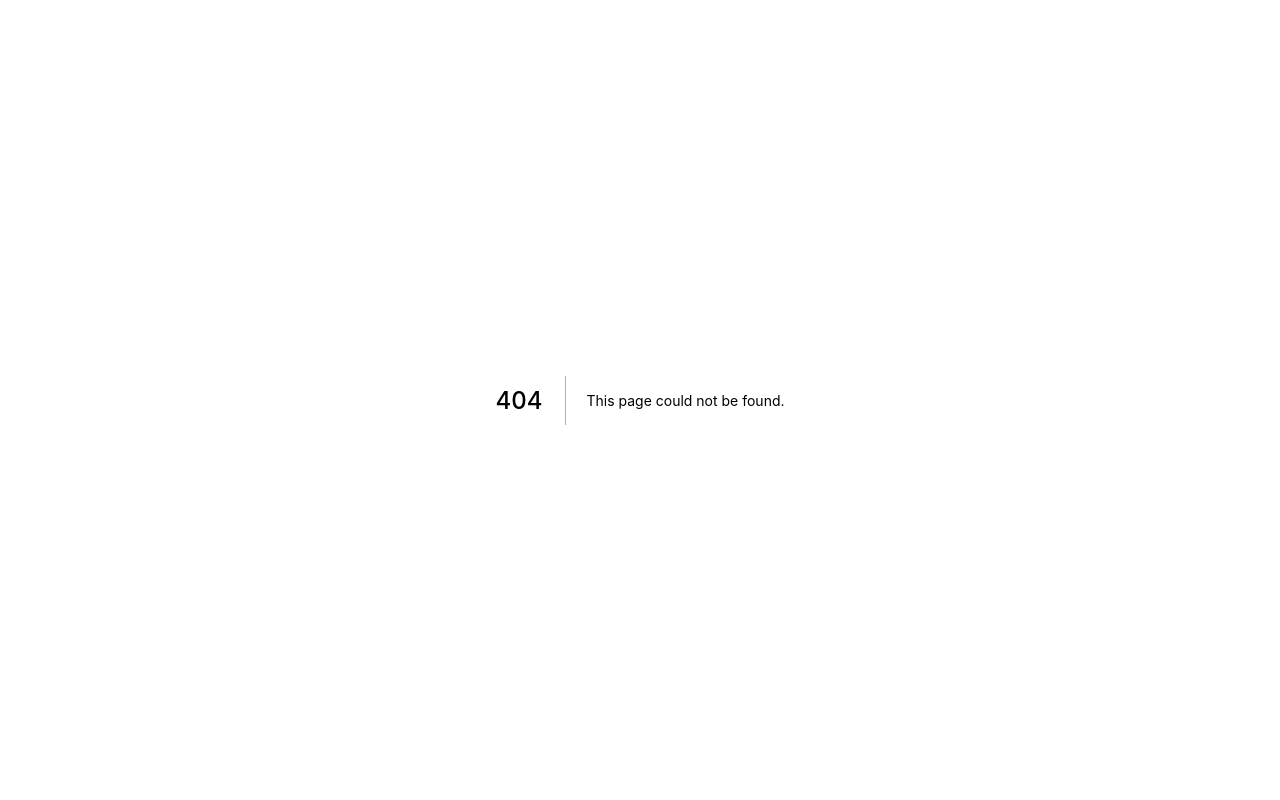
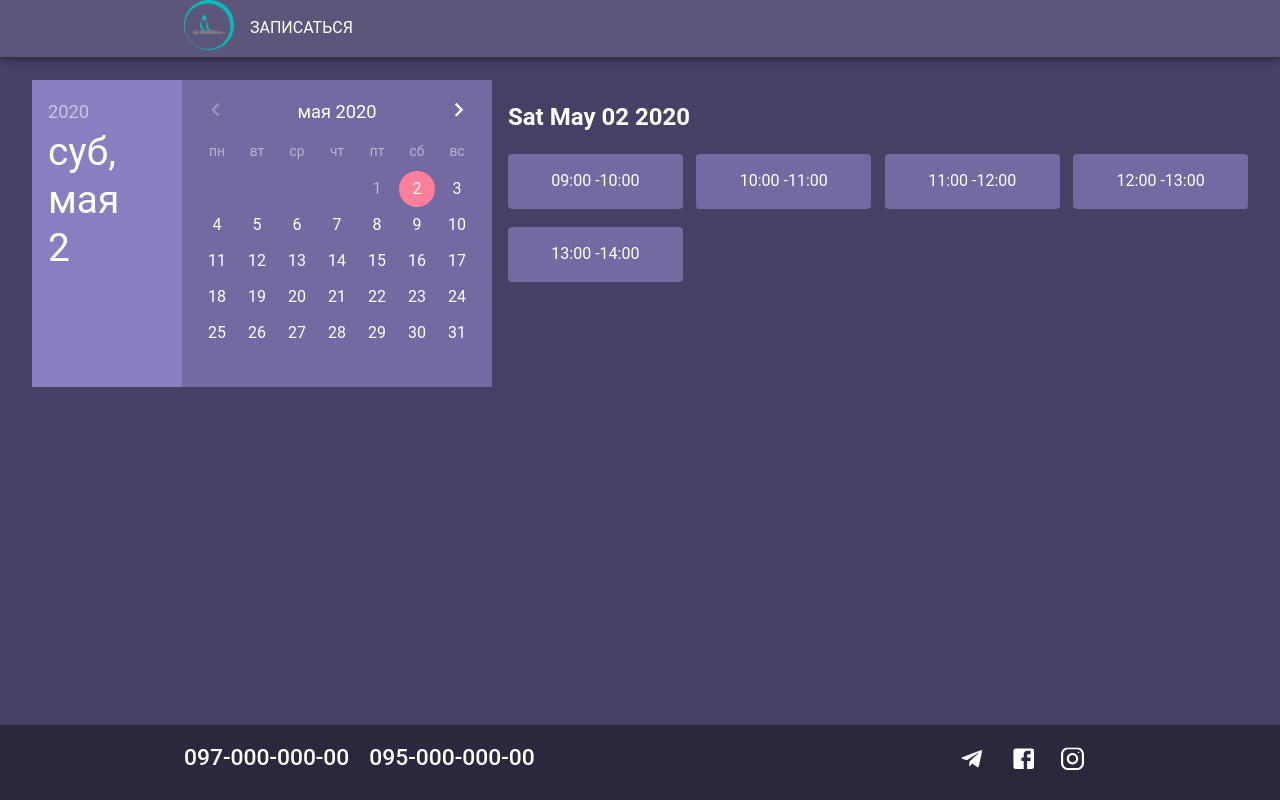
Before and after one commit to t-zander/massage-app-client, a Next.js app: page /appointment in a window 1280 px wide. Before the commit this address had no page. Built offline with nearby package versions, Linux system fonts and the light colour scheme; a web font is replaced by a local one.

Commit message:
added time periods component with mock data;

```diff
--- /dev/null
+++ b/components/AvailableTimeForDate/AvailableTimeForDate.tsx
@@ -0,0 +1,71 @@
+import React, { FC, useState } from 'react';
+import { Box, Card, CardContent } from '@material-ui/core';
+import { addHours, format } from 'date-fns';
+import { makeStyles } from '@material-ui/styles';
+import { Theme } from '@material-ui/core/styles';
+import { cardShadow } from '../../customTheme';
+
+interface AvailableTimeForDateProps {
+  selectedDate: Date;
+}
+
+const getMockAvailableTimes = () => {
+  const today = new Date();
+  const startDayTime = new Date(
+    today.getFullYear(),
+    today.getMonth(),
+    today.getDay(),
+    9,
+    0
+  );
+
+  return Array.from(Array(5).keys()).map((_, index) => ({
+    _id: index,
+    startDateTime: addHours(startDayTime, index),
+    endDateTime: addHours(startDayTime, index + 1)
+  }));
+};
+
+const useStyles = makeStyles((theme: Theme) => ({
+  timePeriodsContainer: {
+    display: 'grid',
+    gridTemplateColumns: 'repeat(auto-fill, minmax(150px, 1fr))',
+    columnGap: theme.typography.pxToRem(12),
+    rowGap: theme.typography.pxToRem(16)
+  },
+  timePeriodContainer: {
+    textAlign: 'center',
+    boxShadow: 'none',
+    '&:hover': {
+      cursor: 'pointer',
+      boxShadow: cardShadow
+    }
+  }
+}));
+
+const AvailableTimeForDate: FC<AvailableTimeForDateProps> = ({
+  selectedDate
+}) => {
+  const classes = useStyles();
+  const [availableTimePeriods, setAvailableTimePeriods] = useState(
+    getMockAvailableTimes
+  );
+
+  return (
+    <Box marginLeft={2} flexGrow={1}>
+      <h2>{selectedDate.toDateString()}</h2>
+      <Box className={classes.timePeriodsContainer}>
+        {availableTimePeriods.map((timePeriod, index) => (
+          <Card key={index} className={classes.timePeriodContainer}>
+            <CardContent style={{ padding: 16 }}>
+              {format(timePeriod.startDateTime, 'HH:mm')} -
+              {format(timePeriod.endDateTime, 'HH:mm')}
+            </CardContent>
+          </Card>
+        ))}
+      </Box>
+    </Box>
+  );
+};
+
+export default AvailableTimeForDate;
--- a/components/Layout/Layout.tsx
+++ b/components/Layout/Layout.tsx
@@ -1,24 +1,24 @@
-import { Drawer, IconButton, Theme, Box } from "@material-ui/core";
-import CloseMenuIcon from "@material-ui/icons/Close";
-import { makeStyles } from "@material-ui/styles";
-import React, { FC, ReactElement, useState } from "react";
-import Footer from "../Footer/Footer";
-import Navbar from "../Navbar/Navbar";
-import NavbarLink from "../Navbar/NavbarLink/NavbarLink";
+import { Drawer, IconButton, Theme, Box } from '@material-ui/core';
+import CloseMenuIcon from '@material-ui/icons/Close';
+import { makeStyles } from '@material-ui/styles';
+import React, { FC, ReactElement, useState } from 'react';
+import Footer from '../Footer/Footer';
+import Navbar from '../Navbar/Navbar';
+import NavbarLink from '../Navbar/NavbarLink/NavbarLink';
 
 const useStyles = makeStyles((theme: Theme) => ({
   closeIcon: {
-    alignSelf: "flex-end"
+    alignSelf: 'flex-end'
   },
   content: {
     flexGrow: 1,
-    display: "flex",
-    flexDirection: "column"
+    display: 'flex',
+    flexDirection: 'column'
   },
   navbarContent: {
     // padding: theme.spacing(2),
-    display: "flex",
-    flexDirection: "column"
+    display: 'flex',
+    flexDirection: 'column'
   }
 }));
 
@@ -40,8 +40,8 @@ const Layout: FC<LayoutProps> = ({ children, backgroundUrl }) => {
   };
 
   return (
-    <div>
-      {/*<Drawer variant="temporary" open={isDrawerOpen} onClose={onCloseDrawer}>
+    <Box display="flex" flexDirection="column" minHeight="100vh">
+      <Drawer variant="temporary" open={isDrawerOpen} onClose={onCloseDrawer}>
         <div className={classes.navbarContent}>
           <IconButton
             color="inherit"
@@ -53,20 +53,14 @@ const Layout: FC<LayoutProps> = ({ children, backgroundUrl }) => {
           <NavbarLink href="/">
             <img alt="logo" src="/img/logo_223x223.png" />
           </NavbarLink>
-          <hr style={{ width: "100%" }} />
+          <hr style={{ width: '100%' }} />
           <NavbarLink href="/check-in">Записаться</NavbarLink>
-          <hr style={{ width: "100%" }} />
-          <NavbarLink href="/about-me">Обо мне</NavbarLink>
-          <hr style={{ width: "100%" }} />
-          <NavbarLink href="/feedback">Отзывы</NavbarLink>
-          <hr style={{ width: "100%" }} />
         </div>
       </Drawer>
-      <Navbar onOpenDrawer={onOpenDrawer} />*/}
-
+      <Navbar onOpenDrawer={onOpenDrawer} />
       <Box className={classes.content}>{children}</Box>
       <Footer />
-    </div>
+    </Box>
   );
 };
 
--- /dev/null
+++ b/components/MuiStaticCalendarWrapper/MuiStaticCalendarWrapper.tsx
@@ -0,0 +1,19 @@
+import React, { FC } from 'react';
+import { Box } from '@material-ui/core';
+import { MuiPickersUtilsProvider } from '@material-ui/pickers';
+import DateFnsUtils from '@date-io/date-fns';
+import ruLocale from 'date-fns/locale/ru';
+
+interface MuiPickerWrapperProps {}
+
+const MuiStaticCalendarWrapper: FC = ({ children }) => {
+  return (
+    <Box maxWidth={460}>
+      <MuiPickersUtilsProvider utils={DateFnsUtils} locale={ruLocale}>
+        {children}
+      </MuiPickersUtilsProvider>
+    </Box>
+  );
+};
+
+export default MuiStaticCalendarWrapper;
--- a/components/Navbar/Navbar.tsx
+++ b/components/Navbar/Navbar.tsx
@@ -1,25 +1,33 @@
-import { Container, Hidden, IconButton, Theme } from "@material-ui/core";
-import MenuIcon from "@material-ui/icons/Menu";
-import { makeStyles } from "@material-ui/styles";
-import React, { FC } from "react";
-import NavbarLink from "./NavbarLink/NavbarLink";
+import {
+  AppBar,
+  Container,
+  Hidden,
+  IconButton,
+  Theme
+} from '@material-ui/core';
+import MenuIcon from '@material-ui/icons/Menu';
+import { makeStyles } from '@material-ui/styles';
+import React, { FC } from 'react';
+import NavbarLink from './NavbarLink/NavbarLink';
+import clsx from 'clsx';
 
 const useStyles = makeStyles((theme: Theme) => ({
   header: {
     padding: theme.spacing(2, 0),
-    position: "relative"
+    position: 'relative'
   },
   logo: {
     maxWidth: 50
   },
   container: {
-    display: "flex",
-    justifyContent: "space-between",
-    alignItems: "center",
-    marginBottom: theme.spacing(1)
+    display: 'flex',
+    alignItems: 'center'
   },
   menuButton: {
-    position: "absolute"
+    position: 'absolute'
+  },
+  navItem: {
+    marginRight: theme.spacing(2)
   }
 }));
 
@@ -43,18 +51,21 @@ const Navbar: FC<NavBarProps> = ({ onOpenDrawer }) => {
       </Hidden>
 
       <Hidden smDown implementation="css">
+        <AppBar color="secondary">
           <Container className={classes.container} maxWidth="md">
             <NavbarLink href="/">
               <img
                 alt="logo"
                 src="/img/logo_223x223.png"
-              className={classes.logo}
+                className={clsx(classes.navItem, classes.logo)}
               />
             </NavbarLink>
-          <NavbarLink href="/check-in">Записаться</NavbarLink>
-          <NavbarLink href="/about-me">Обо мне</NavbarLink>
-          <NavbarLink href="/feedback">Отзывы</NavbarLink>
+
+            <NavbarLink href="/appointment" className={classes.navItem}>
+              Записаться
+            </NavbarLink>
           </Container>
+        </AppBar>
       </Hidden>
     </header>
   );
--- a/components/Navbar/NavbarLink/NavbarLink.tsx
+++ b/components/Navbar/NavbarLink/NavbarLink.tsx
@@ -1,17 +1,18 @@
-import React, { ReactElement } from "react";
-import { Link, Theme } from "@material-ui/core";
-import NextLink from "next/link";
-import { makeStyles } from "@material-ui/styles";
+import React, { ReactElement } from 'react';
+import { Link, Theme } from '@material-ui/core';
+import NextLink from 'next/link';
+import { makeStyles } from '@material-ui/styles';
+import clsx from 'clsx';
 
 const useStyles = makeStyles((theme: Theme) => ({
   root: {
-    transition: "color .4s",
+    transition: 'color .4s',
     color: theme.palette.primary.contrastText,
-    textTransform: "uppercase",
-    "&:hover": {
-      cursor: "pointer",
+    textTransform: 'uppercase',
+    '&:hover': {
+      cursor: 'pointer',
       color: theme.palette.primary.main,
-      textDecoration: "none"
+      textDecoration: 'none'
     }
   }
 }));
@@ -19,16 +20,19 @@ const useStyles = makeStyles((theme: Theme) => ({
 interface NavbarLinkProps {
   href: string;
   children: ReactElement | string;
+  className?: string;
 }
 
-const NavbarLink: React.FC<NavbarLinkProps> = ({ href, children }) => {
+const NavbarLink: React.FC<NavbarLinkProps> = ({
+  href,
+  children,
+  className
+}) => {
   const classes = useStyles();
 
   return (
-    <NextLink href={href}>
-      <Link className={classes.root} href={href}>
-        {children}
-      </Link>
+    <NextLink href={href} passHref>
+      <Link className={clsx(classes.root, className)}>{children}</Link>
     </NextLink>
   );
 };
--- a/customTheme.tsx
+++ b/customTheme.tsx
@@ -1,57 +1,81 @@
-import { createMuiTheme } from "@material-ui/core";
+import { createMuiTheme } from '@material-ui/core';
+import { MuiPickersOverrides } from '@material-ui/pickers/typings/overrides';
+
+export const cardShadow = '6px 10px 14px #242132';
 
 export default createMuiTheme({
   palette: {
-    type: "dark",
+    type: 'dark',
     primary: {
-      main: "#FF7E99",
-      dark: "#D9516E",
-      contrastText: "#fff",
+      main: '#FF7E99',
+      dark: '#D9516E',
+      contrastText: '#fff'
     },
     secondary: {
-      main: "#5D567B",
-      dark: "#3E3955",
-      contrastText: "#fff",
-    },
+      main: '#5D567B',
+      dark: '#3E3955',
+      contrastText: '#fff'
+    }
   },
   typography: {
-    fontFamily: ["Roboto", "serif"].join(","),
-    fontSize: 16,
+    fontFamily: ['Roboto', 'serif'].join(','),
+    fontSize: 16
   },
   overrides: {
     MuiTypography: {},
     MuiDialog: {
       container: {
-        backgroundColor: "rgba(0, 0, 0, 0.35)",
+        backgroundColor: 'rgba(0, 0, 0, 0.35)'
       },
       paper: {
-        background: `linear-gradient(315deg, #39344F 0%, #5D567B 100%)`,
-      },
+        background: `linear-gradient(315deg, #39344F 0%, #5D567B 100%)`
+      }
     },
     MuiButton: {
       label: {
-        textTransform: "none",
-      },
+        textTransform: 'none'
+      }
     },
     MuiDialogTitle: {
-      root: {},
+      root: {}
     },
     MuiDrawer: {
       paper: {
         /*background: "#242132",*/
-        minWidth: 300,
-      },
+        minWidth: 300
+      }
     },
     MuiDivider: {
       root: {
         /*backgroundColor: "#ffffff"*/
-      },
+      }
     },
     MuiCard: {
       root: {
-        background: "#726AA0",
-        boxShadow: "6px 10px 14px #242132",
-      },
+        background: '#726AA0',
+        boxShadow: cardShadow
+      }
     },
-  },
+    /*
+     * calendar right part background
+     * */
+    MuiPickersBasePicker: {
+      container: {
+        background: '#726AA0'
+      }
+    },
+    /*
+     * calendar left part background
+     * */
+    MuiPickersDatePickerRoot: {
+      toolbar: {
+        backgroundColor: '#887ec0'
+      }
+    },
+    MuiPickersCalendarHeader: {
+      iconButton: {
+        backgroundColor: 'inherit'
+      }
+    }
+  }
 });
--- a/package.json
+++ b/package.json
@@ -8,9 +8,12 @@
     "start": "next start"
   },
   "dependencies": {
+    "@date-io/date-fns": "1.x",
     "@material-ui/core": "^4.7.0",
     "@material-ui/icons": "^4.5.1",
+    "@material-ui/pickers": "^3.2.10",
     "@reduxjs/toolkit": "^1.3.5",
+    "date-fns": "^2.17.0",
     "formik": "^2.1.4",
     "moment": "^2.24.0",
     "next": "^10.0.6",
--- /dev/null
+++ b/pages/appointment.tsx
@@ -0,0 +1,53 @@
+import React, { FC, useState } from 'react';
+import { Box, Theme } from '@material-ui/core';
+import { makeStyles } from '@material-ui/styles';
+import Layout from '../components/Layout/Layout';
+import { DatePicker, MuiPickersUtilsProvider } from '@material-ui/pickers';
+import DateFnsUtils from '@date-io/date-fns';
+import Section from '../components/Section/Section';
+import ruLocale from 'date-fns/locale/ru';
+import MuiStaticCalendarWrapper from '../components/MuiStaticCalendarWrapper/MuiStaticCalendarWrapper';
+import AvailableTimeForDate from '../components/AvailableTimeForDate/AvailableTimeForDate';
+
+const useStyles = makeStyles((theme: Theme) => ({
+  root: {
+    background: `#454064`,
+    flexGrow: 1
+  },
+  datePicker: {
+    width: 460
+  }
+}));
+
+interface BannerProps {
+  onShowAppointmentModal: () => void;
+}
+
+const Appointment: FC = () => {
+  const [date, setDate] = useState(new Date());
+  const classes = useStyles();
+
+  return (
+    <Layout>
+      <Section className={classes.root}>
+        <Box display="flex">
+          <MuiStaticCalendarWrapper>
+            <DatePicker
+              disablePast
+              className={classes.datePicker}
+              orientation="landscape"
+              variant="static"
+              openTo="date"
+              value={date}
+              onChange={setDate}
+            />
+          </MuiStaticCalendarWrapper>
+
+          {date && <AvailableTimeForDate selectedDate={date} />}
+        </Box>
+      </Section>
+    </Layout>
+  );
+};
+
+export default Appointment;
--- a/pages/index.tsx
+++ b/pages/index.tsx
@@ -26,7 +26,7 @@ const Home = () => {
 
   return (
     <Layout>
-      <Banner onShowAppointmentModal={onShowAppointmentModal} />
+      <Banner />
       <WhatWeOffer />
       <MassageTypes />
       <AppointmentModal
```
Also changed, not shown: components/Banner/Banner.tsx (+5 -8 lines), components/Links/ButtonLink.tsx (added, +18 -0 lines), index.d.ts (+10 -0 lines), 2 other files (tests, documents, lock files or other folders). Lines whose indentation alone changed are shown as unchanged.
